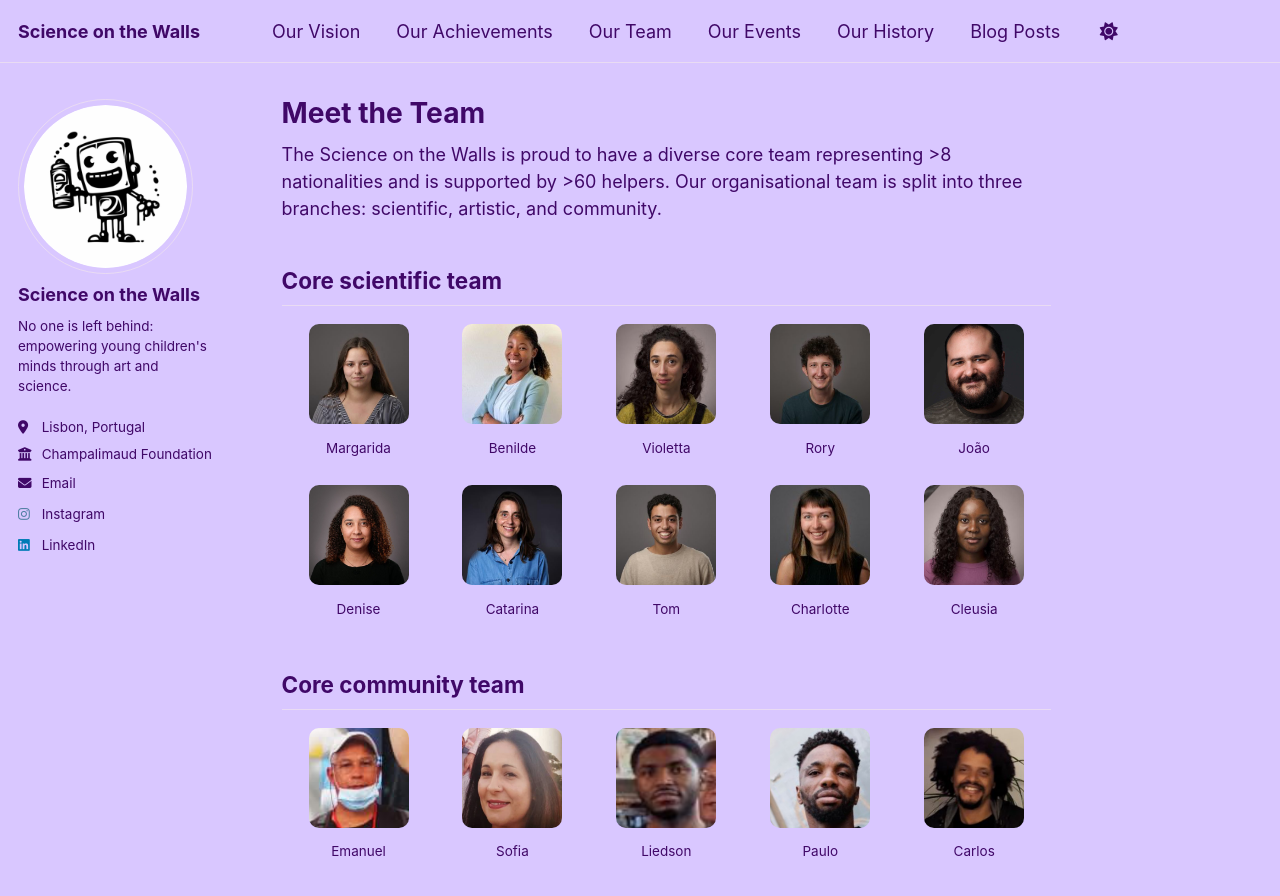
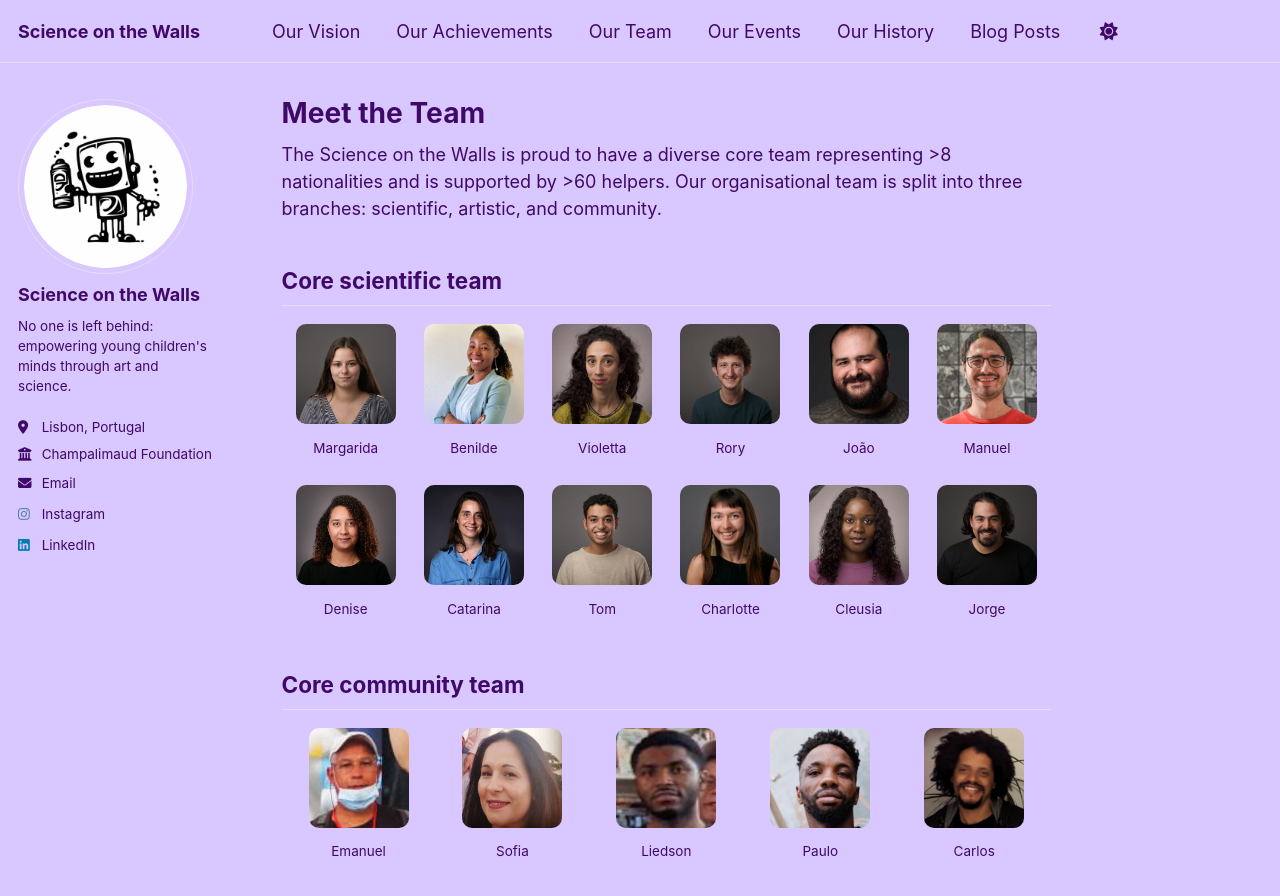
Before and after one commit to scienceonthewalls/scienceonthewalls.github.io, a Jekyll site: the page built from _pages/team.md, in a window 1280 px wide and 900 px high. Shown: the top 896 px of the window. Built offline with Jekyll 4.4.1, drawn with Linux system fonts in a browser that asks for light colours.

Commit message:
Adding Jorge and Manuel to the website

```diff
--- a/_pages/team.md
+++ b/_pages/team.md
@@ -26,6 +26,7 @@ Core scientific team
     <td style="border: none;"><img src="/images/team/v2/vio.png" alt="Violetta" style="border-radius: 10%; width: 100px; height: 100px;"></td>
     <td style="border: none;"><img src="/images/team/v2/rory.png" alt="Rory" style="border-radius: 10%; width: 100px; height: 100px;"></td>
     <td style="border: none;"><img src="/images/team/v2/joao.png" alt="João" style="border-radius: 10%; width: 100px; height: 100px;"></td>
+    <td style="border: none;"><img src="/images/team/v2/manny.png" alt="João" style="border-radius: 10%; width: 100px; height: 100px;"></td>
   </tr>
   <tr>
     <td style="border: none;">Margarida</td>
@@ -33,6 +34,7 @@ Core scientific team
     <td style="border: none;">Violetta</td>
     <td style="border: none;">Rory</td>
     <td style="border: none;">João</td>
+    <td style="border: none;">Manuel</td>
   </tr>
   <!-- <tr>
     <td style="border: none;">Role 1</td>
@@ -51,6 +53,7 @@ Core scientific team
     <td style="border: none;"><img src="/images/team/v2/tom.png" alt="Tom" style="border-radius: 10%; width: 100px; height: 100px;"></td>
     <td style="border: none;"><img src="/images/team/v2/char.png" alt="Charlotte" style="border-radius: 10%; width: 100px; height: 100px;"></td>
     <td style="border: none;"><img src="/images/team/v2/cleus.png" alt="Cleusia" style="border-radius: 10%; width: 100px; height: 100px;"></td>
+    <td style="border: none;"><img src="/images/team/v2/jorge.jpg" alt="Jorge" style="border-radius: 10%; width: 100px; height: 100px;"></td>
   </tr>
   <tr>
     <td style="border: none;">Denise</td>
@@ -58,6 +61,7 @@ Core scientific team
     <td style="border: none;">Tom</td>
     <td style="border: none;">Charlotte</td>
     <td style="border: none;">Cleusia</td>
+    <td style="border: none;">Jorge</td>
   </tr>
   <!-- <tr>
     <td style="border: none;">Role 1</td>
```
Also changed, not shown: images/team/propics/jorge.jpg (added), images/team/propics/manny.png (added), images/team/v2/jorge.jpg (added), images/team/v2/manny.png (added).
